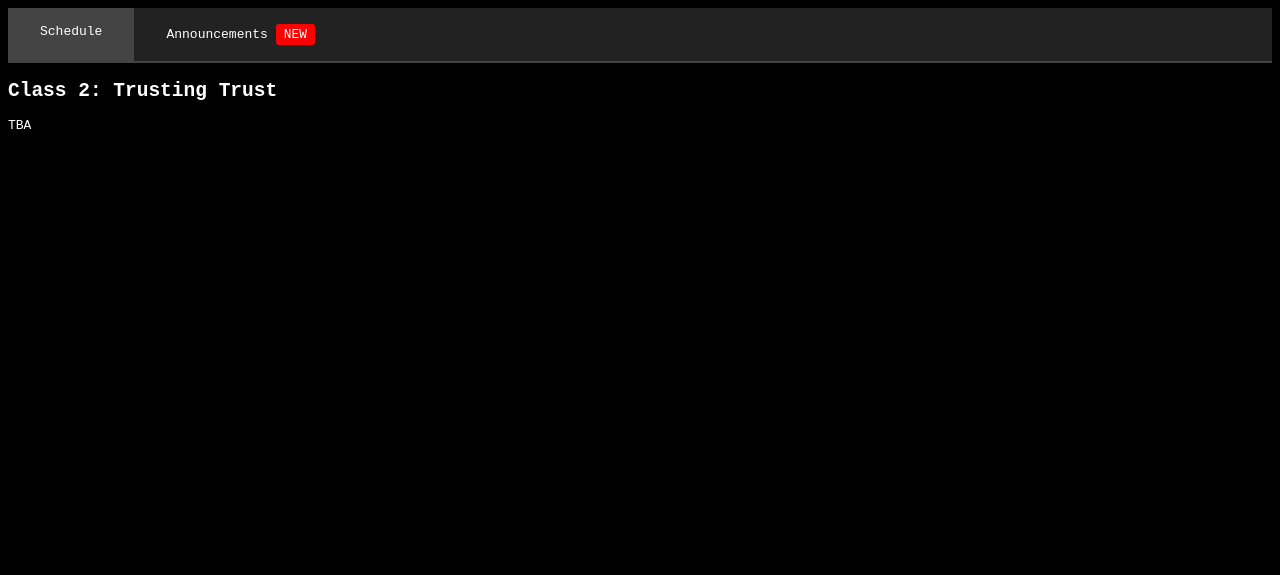
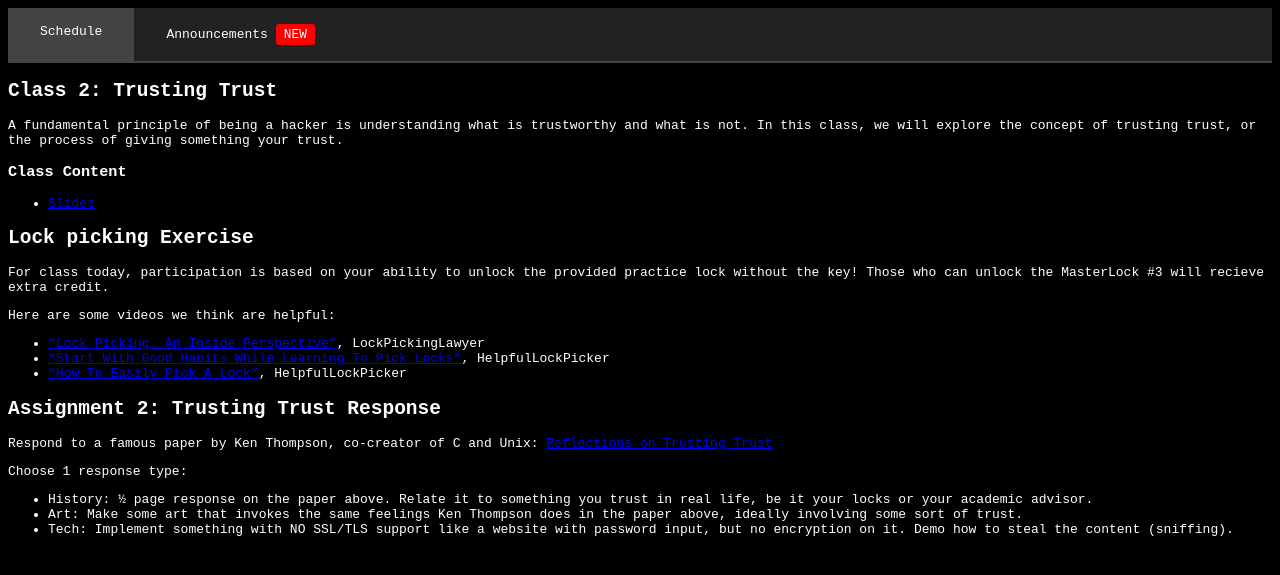
Before and after one commit to mahaloz/cse194-s25, a Jekyll site: the page built from _posts/2025-01-27-class2.md, in a window 1280 px wide. Shown: the top 575 px of the page. Built offline with Jekyll 4.4.1, drawn with Linux system fonts in a browser that asks for light colours.

Commit message:
Update trusting trust

```diff
--- a/_posts/2025-01-27-class2.md
+++ b/_posts/2025-01-27-class2.md
@@ -5,4 +5,26 @@ description: "Class 2"
 ---
 
 ## Class 2: Trusting Trust
-TBA
+A fundamental principle of being a hacker is understanding what is trustworthy and what is not.
+In this class, we will explore the concept of trusting trust, or the process of giving something your trust.
+
+### Class Content
+- [Slides](https://docs.google.com/presentation/d/1_sObP_NUjz3uNKnFW1VHNdvsx95vzerXZdIOCVO-jZA/edit?usp=sharing)
+
+## Lock picking Exercise
+For class today, participation is based on your ability to unlock the provided practice lock without the key!
+Those who can unlock the MasterLock #3 will recieve extra credit.
+
+Here are some videos we think are helpful:
+- ["Lock Picking... An Inside Perspective"](https://www.youtube.com/watch?v=T_sy3dLwHkc), LockPickingLawyer
+- ["Start With Good Habits While Learning To Pick Locks"](https://www.youtube.com/watch?v=zkp4b-ryr2c), HelpfulLockPicker
+- ["How To Easily Pick A Lock"](https://www.youtube.com/watch?v=HBSTWr_LgaY), HelpfulLockPicker
+
+## Assignment 2: Trusting Trust Response
+Respond to a famous paper by Ken Thompson, co-creator of C and Unix:
+[Reflections on Trusting Trust](https://dl.acm.org/doi/10.1145/358198.358210 https://www.cs.cmu.edu/~rdriley/487/papers/Thompson_1984_ReflectionsonTrustingTrust.pdf)
+
+Choose 1 response type:
+- History: ½ page response on the paper above. Relate it to something you trust in real life, be it your locks or your academic advisor.
+- Art: Make some art that invokes the same feelings Ken Thompson does in the paper above, ideally involving some sort of trust.
+- Tech: Implement something with NO SSL/TLS support like a website with password input, but no encryption on it. Demo how to steal the content (sniffing).
```
